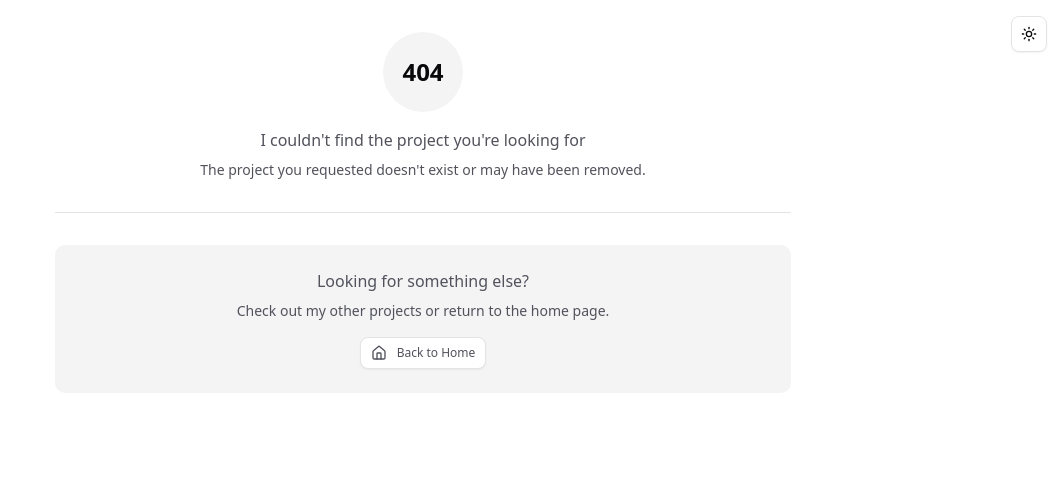
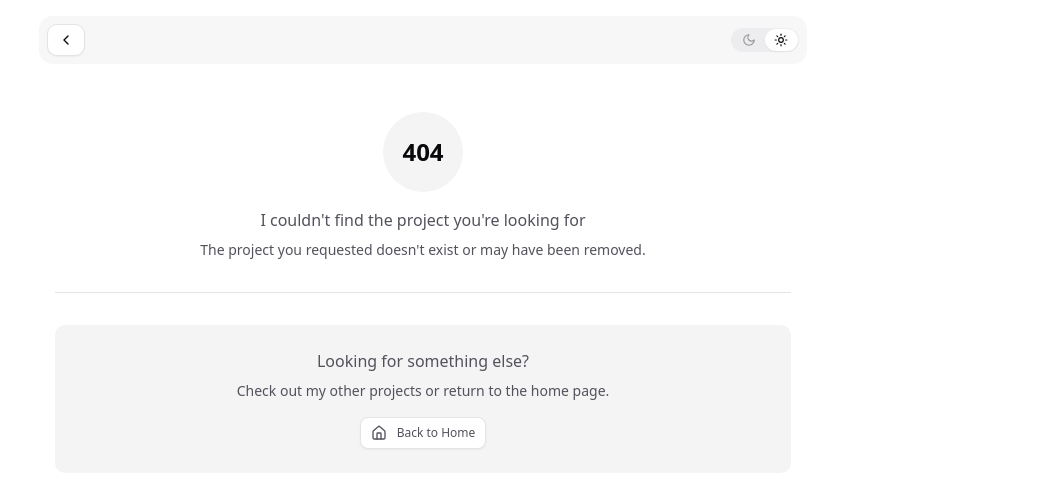
Before and after one commit to falahh6/falah.me, a Next.js app: page /project in a window 1280 px wide. Shown: the top 490 px of the page, without its empty margins (217-1280 px from the left). Built offline with nearby package versions, Linux system fonts and the light colour scheme.

Commit message:
added navbar, updates

```diff
--- a/package.json
+++ b/package.json
@@ -12,8 +12,10 @@
     "@radix-ui/react-accordion": "^1.2.3",
     "@radix-ui/react-dropdown-menu": "^2.1.6",
     "@radix-ui/react-hover-card": "^1.1.6",
+    "@radix-ui/react-label": "^2.1.2",
     "@radix-ui/react-separator": "^1.1.2",
     "@radix-ui/react-slot": "^1.1.2",
+    "@radix-ui/react-switch": "^1.1.3",
     "@radix-ui/react-tabs": "^1.1.3",
     "@tabler/icons-react": "^3.31.0",
     "class-variance-authority": "^0.7.1",
--- a/src/app/layout.tsx
+++ b/src/app/layout.tsx
@@ -2,7 +2,7 @@ import type { Metadata } from "next";
 import { Geist, Geist_Mono } from "next/font/google";
 import "./globals.css";
 import { ThemeProvider } from "@/components/theme-provider";
-import { ModeToggle } from "@/components/darkmode-toggle";
+import Nav from "@/components/nav";
 
 const geistSans = Geist({
   variable: "--font-geist-sans",
@@ -36,8 +36,8 @@ export default function RootLayout({
           enableSystem
           disableTransitionOnChange
         >
+          <Nav />
           {children}
-          <ModeToggle />
         </ThemeProvider>
       </body>
     </html>
--- a/src/app/page.tsx
+++ b/src/app/page.tsx
@@ -18,7 +18,7 @@ export default function Home() {
   return (
     <MarginWrapper>
       <div className="sticky top-0">
-        <div className="w-[95vw] lg:w-[70vw] xl:w-[60vw] 2xl:w-[40vw] pt-4 sticky top-0 bg-background">
+        <div className="w-[95vw] lg:w-[70vw] xl:w-[60vw] 2xl:w-[40vw] sticky top-0 bg-background">
           <Header />
         </div>
 
--- a/src/app/project/page.tsx
+++ b/src/app/project/page.tsx
@@ -30,7 +30,7 @@ const ProjectsPage = async ({
   }
 
   return (
-    <div className="max-w-3xl mx-auto px-4 py-8 text-zinc-600 dark:text-zinc-400">
+    <div className="max-w-3xl mx-auto py-4 text-zinc-600 dark:text-zinc-400">
       {project && (
         <div className="mb-16">
           <div className="flex flex-col items-center mb-8">
--- a/src/app/work/page.tsx
+++ b/src/app/work/page.tsx
@@ -27,9 +27,9 @@ const WorkPage = async ({
   }
 
   return (
-    <div className="max-w-3xl mx-auto px-4 py-8 text-zinc-600 dark:text-zinc-400">
+    <div className="max-w-3xl mx-auto py-4 text-zinc-600 dark:text-zinc-400">
       {work && (
-        <div className="mb-16">
+        <div>
           <div className="flex flex-col items-center my-8 mb-2">
             <h1 className="text-2xl font-medium mb-1">{work.title}</h1>
             <p className="text-sm  text-center max-w-md">{work.description}</p>
--- a/src/components/darkmode-toggle.tsx
+++ b/src/components/darkmode-toggle.tsx
@@ -1,44 +1,32 @@
 "use client";
 
 import * as React from "react";
-import { Moon, Sun } from "lucide-react";
+import { MoonIcon, SunIcon } from "lucide-react";
 import { useTheme } from "next-themes";
-
-import { Button } from "@/components/ui/button";
-import {
-  DropdownMenu,
-  DropdownMenuContent,
-  DropdownMenuItem,
-  DropdownMenuTrigger,
-} from "@/components/ui/dropdown-menu";
+import { Switch } from "./ui/switch";
 
 export function ModeToggle() {
-  const { setTheme } = useTheme();
+  const { setTheme, theme } = useTheme();
+  const id = "mode-toggle";
 
   return (
-    <DropdownMenu>
-      <DropdownMenuTrigger asChild>
-        <Button
-          className="fixed right-0 top-0 m-4"
-          variant="outline"
-          size="icon"
-        >
-          <Sun className="h-[1.2rem] w-[1.2rem] rotate-0 scale-100 transition-all dark:-rotate-90 dark:scale-0" />
-          <Moon className="absolute h-[1.2rem] w-[1.2rem] rotate-90 scale-0 transition-all dark:rotate-0 dark:scale-100" />
-          <span className="sr-only">Toggle theme</span>
-        </Button>
-      </DropdownMenuTrigger>
-      <DropdownMenuContent align="end">
-        <DropdownMenuItem onClick={() => setTheme("light")}>
-          Light
-        </DropdownMenuItem>
-        <DropdownMenuItem onClick={() => setTheme("dark")}>
-          Dark
-        </DropdownMenuItem>
-        <DropdownMenuItem onClick={() => setTheme("system")}>
-          System
-        </DropdownMenuItem>
-      </DropdownMenuContent>
-    </DropdownMenu>
+    <div>
+      <div className="relative inline-grid h-6 grid-cols-[1fr_1fr] items-center text-sm font-medium">
+        <Switch
+          id={id}
+          checked={theme === "light"}
+          onCheckedChange={(value) => {
+            setTheme(value ? "light" : "dark");
+          }}
+          className="peer border data-[state=checked]:bg-input/50 data-[state=unchecked]:bg-input/50 absolute inset-0 h-[inherit] w-auto [&_span]:h-full [&_span]:w-1/2 [&_span]:transition-transform [&_span]:duration-300 [&_span]:[transition-timing-function:cubic-bezier(0.16,1,0.3,1)] [&_span]:data-[state=checked]:translate-x-full [&_span]:data-[state=checked]:rtl:-translate-x-full"
+        />
+        <span className="peer-data-[state=checked]:text-muted-foreground/70 pointer-events-none relative ms-0.5 flex min-w-8 items-center justify-center text-center">
+          <MoonIcon size={14} aria-hidden="true" />
+        </span>
+        <span className="peer-data-[state=unchecked]:text-muted-foreground/70 pointer-events-none relative me-0.5 flex min-w-8 items-center justify-center text-center">
+          <SunIcon size={14} aria-hidden="true" />
+        </span>
+      </div>
+    </div>
   );
 }
--- a/src/components/header.tsx
+++ b/src/components/header.tsx
@@ -7,7 +7,7 @@ import { Dot, FileText } from "lucide-react";
 
 const Header = () => {
   return (
-    <header className="w-full flex flex-row gap-8 lg:p-4">
+    <header className="w-full flex flex-row gap-8 lg:p-4 lg:pt-0 max-sm:px-2">
       <div className="border min-w-[120px] border-zinc-200 dark:border-zinc-700 bg-white dark:bg-black rounded-xl p-2 shadow-2xl h-fit hover:-translate-y-1 transition-all">
         <Image
           src={"/falah.jpeg"}
--- /dev/null
+++ b/src/components/nav.tsx
@@ -0,0 +1,44 @@
+"use client";
+
+import { ChevronLeft } from "lucide-react";
+import { Button } from "./ui/button";
+import Link from "next/link";
+import { ModeToggle } from "./darkmode-toggle";
+import { usePathname } from "next/navigation";
+
+const Nav = () => {
+  const pathname = usePathname();
+
+  return (
+    <div className="sticky top-0 py-4 bg-background z-50 p-2 max-sm:px-0 w-full">
+      <div className="bg-accent/70 rounded-xl p-2 flex flex-row items-center justify-between w-[90vw] lg:w-[70vw] xl:w-[60vw] 2xl:w-[40vw] mx-auto">
+        <div>
+          {pathname === "/" ? (
+            <Link
+              href={"/"}
+              className="text-sm font-semibold px-2 text-foreground/65"
+            >
+              falah.in
+            </Link>
+          ) : (
+            <Button
+              size={"sm"}
+              variant={"outline"}
+              className="rounded-lg border"
+              asChild
+            >
+              <Link href="/">
+                <ChevronLeft className="h-4 w-4" />
+              </Link>
+            </Button>
+          )}
+        </div>
+        <div>
+          <ModeToggle />
+        </div>
+      </div>
+    </div>
+  );
+};
+
+export default Nav;
--- /dev/null
+++ b/src/components/ui/label.tsx
@@ -0,0 +1,21 @@
+"use client";
+
+import * as LabelPrimitive from "@radix-ui/react-label";
+import * as React from "react";
+
+import { cn } from "@/lib/utils";
+
+function Label({ className, ...props }: React.ComponentProps<typeof LabelPrimitive.Root>) {
+  return (
+    <LabelPrimitive.Root
+      data-slot="label"
+      className={cn(
+        "text-foreground text-sm leading-4 font-medium select-none group-data-[disabled=true]:pointer-events-none group-data-[disabled=true]:opacity-50 peer-disabled:cursor-not-allowed peer-disabled:opacity-50",
+        className,
+      )}
+      {...props}
+    />
+  );
+}
+
+export { Label };
--- /dev/null
+++ b/src/components/ui/switch.tsx
@@ -0,0 +1,28 @@
+"use client";
+
+import * as SwitchPrimitive from "@radix-ui/react-switch";
+import * as React from "react";
+
+import { cn } from "@/lib/utils";
+
+function Switch({ className, ...props }: React.ComponentProps<typeof SwitchPrimitive.Root>) {
+  return (
+    <SwitchPrimitive.Root
+      data-slot="switch"
+      className={cn(
+        "peer data-[state=checked]:bg-primary data-[state=unchecked]:bg-input focus-visible:ring-ring/50 inline-flex h-6 w-10 shrink-0 items-center rounded-full border-2 border-transparent transition-all outline-none focus-visible:ring-[3px] disabled:cursor-not-allowed disabled:opacity-50",
+        className,
+      )}
+      {...props}
+    >
+      <SwitchPrimitive.Thumb
+        data-slot="switch-thumb"
+        className={cn(
+          "bg-background pointer-events-none block size-5 rounded-full ring-0 shadow-xs transition-transform data-[state=checked]:translate-x-4 data-[state=unchecked]:translate-x-0 data-[state=checked]:rtl:-translate-x-4",
+        )}
+      />
+    </SwitchPrimitive.Root>
+  );
+}
+
+export { Switch };
```
Also changed, not shown: src/components/ui/carousel.tsx (+0 -10 lines), 1 other file (tests, documents, lock files or other folders).
